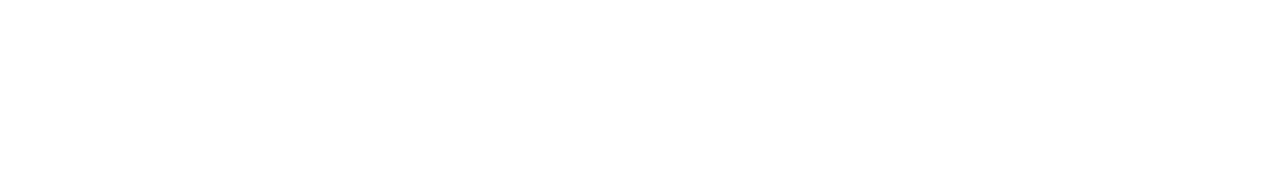
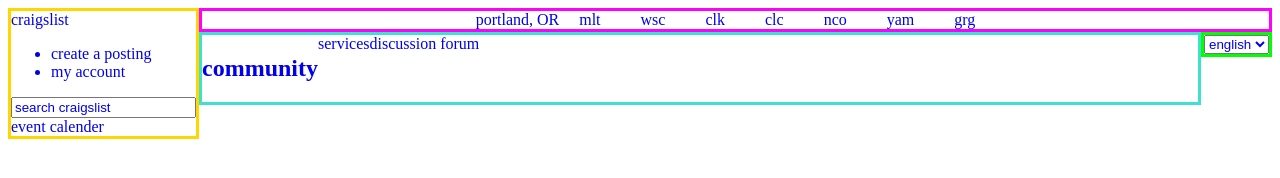
Before and after one commit to fora-heims/lab-02b-copy-a-site, a plain HTML site: page index.html in a window 1280 px wide. Drawn offline with Linux system fonts and the light colour scheme.

Commit message:
filling in content and began organizing the blocks around the page

```diff
--- a/index.html
+++ b/index.html
@@ -8,8 +8,47 @@
     <link rel="stylesheet" href="./style.css">
 </head>
 <body>
-    <header></header>
-    <main></main>
-    <footer></footer>
+    <nav>
+        <header>craigslist</header>
+        <ul>
+            <li class="nav-bar-link">create a posting</li>
+            <li class="nav-bar-link">my account</li>
+        </ul>
+        <input type="text" class="nav-bar-search" value="search craigslist">
+        <div class="event-calender">event calender</div>
+    </nav>
+    <section class="top-bar">
+        <div class="top-bar-city-name">portland, OR</div>
+        <div class="top-bar-link">mlt</div>
+        <div class="top-bar-link">wsc</div>
+        <div class="top-bar-link">clk</div>
+        <div class="top-bar-link">clc</div>
+        <div class="top-bar-link">nco</div>
+        <div class="top-bar-link">yam</div>
+        <div class="top-bar-link">grg</div>
+    </section>
+    <section class="right-bar">
+        <div class="language-selector">
+            <select name="language" id="language-select">
+                <option value="">english</option>
+            </select>
+        </div>
+        <div class="class"></div>
+        <div class="class"></div>
+        <div class="class"></div>
+        <div class="class"></div>
+    </section>
+    <main>
+        <section class="community">
+            <h2>community</h2>
+            <ul>
+            </ul>
+        </section>
+        <section class="services">services</section>
+        <section class="discussion-forum">discussion forum</section>
+        <section class="housing"></section>
+        <section class="for-sale"></section>
+        <section class="jobs"></section>
+    </main>
 </body>
 </html>
--- a/style.css
+++ b/style.css
@@ -0,0 +1,34 @@
+* {
+    color: #0000EE;
+}
+
+*:hover {
+    color: #CC33CC;
+}
+
+nav {
+    border: gold solid 3px;
+    float: left;
+}
+
+.top-bar {
+    display: flex;
+    border: magenta solid 3px;
+    justify-content: center;
+}
+
+.top-bar-link {
+    margin-right: 20px;
+    margin-left: 20px;
+}
+
+.right-bar {
+    display: flex;
+    border: lime solid 3px;
+    float: right;
+}
+
+main {
+    display: flex;
+    border: turquoise solid 3px;
+}
```
Also changed, not shown: 1 other file.
